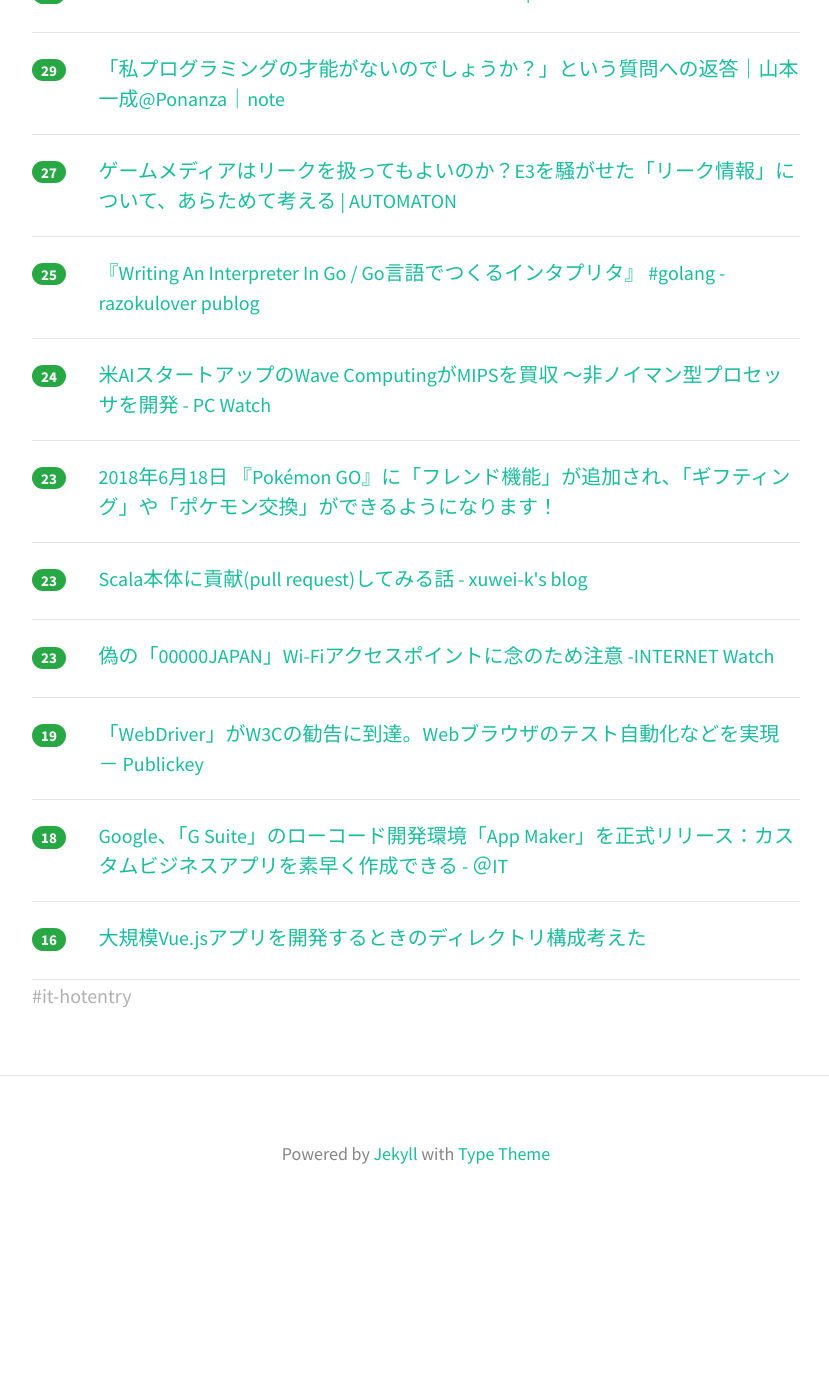
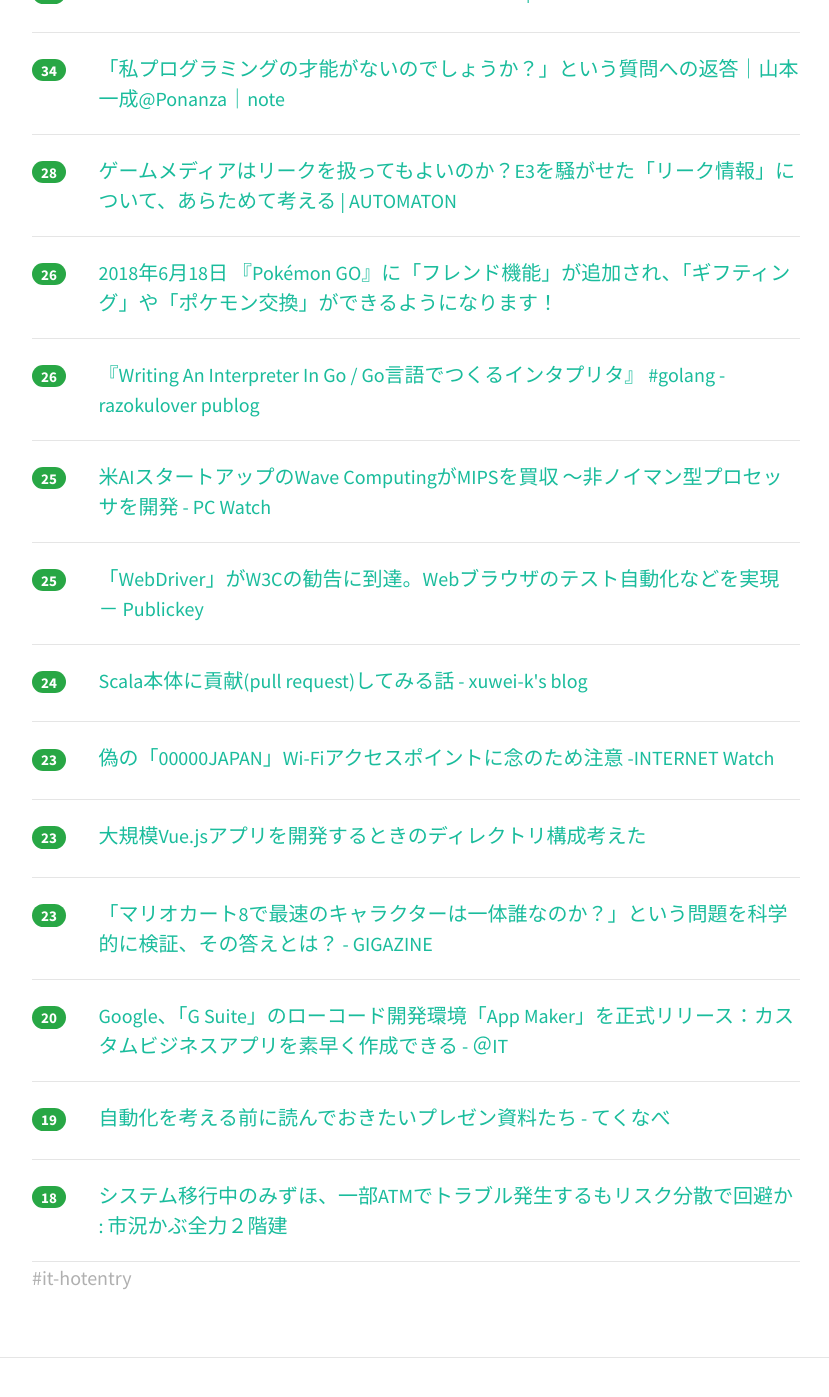
Before and after one commit to yatta47/hatena-matome-site, a Jekyll site: the page built from _posts/2018-06-19-hatena.md, in a window 1280 px wide and 1400 px high, scrolled down 419 px. Shown: the top 1397 px of the window, without its empty margins (224-1053 px from the left). Built offline with Jekyll 4.4.1, drawn with Linux system fonts in a browser that asks for light colours; nearby versions of some CDN libraries; before the commit the page ends 1650 px from its top, so only the background shows below that; some of the changed text lies outside the part shown.

Commit message:
Updated 2018-06-19

```diff
--- a/_posts/2018-06-19-hatena.md
+++ b/_posts/2018-06-19-hatena.md
@@ -1,43 +1,48 @@
 ---
 layout: post
 title:  "2018-06-19 はてぶIT"
-date:   2018-06-19 07:01:15
+date:   2018-06-19 08:00:48
 tags: [it-hotentry]
 ---
-11 件のデータあり
+14 件のデータあり
 
 <hr><div class="row">
-<div class="col-1"><span class="badge badge-pill badge-success h2">33</span></div>
+<div class="col-1"><span class="badge badge-pill badge-success h2">41</span></div>
 <div class="col-11"><a href='http://blog.animereview.jp/slack-new-office/' target='_blank'>Slack新社屋で使われているクラウドサービス達 | ロードバランスすだちくん</a></div>
 </div>
 <hr>
 <div class="row">
-<div class="col-1"><span class="badge badge-pill badge-success h2">29</span></div>
+<div class="col-1"><span class="badge badge-pill badge-success h2">34</span></div>
 <div class="col-11"><a href='https://note.mu/issei_y/n/n76af7f3d46e4' target='_blank'>「私プログラミングの才能がないのでしょうか？」という質問への返答｜山本 一成@Ponanza｜note</a></div>
 </div>
 <hr>
 <div class="row">
-<div class="col-1"><span class="badge badge-pill badge-success h2">27</span></div>
+<div class="col-1"><span class="badge badge-pill badge-success h2">28</span></div>
 <div class="col-11"><a href='http://jp.automaton.am/articles/columnjp/20180618-70379/' target='_blank'>ゲームメディアはリークを扱ってもよいのか？E3を騒がせた「リーク情報」について、あらためて考える | AUTOMATON</a></div>
 </div>
 <hr>
 <div class="row">
-<div class="col-1"><span class="badge badge-pill badge-success h2">25</span></div>
+<div class="col-1"><span class="badge badge-pill badge-success h2">26</span></div>
+<div class="col-11"><a href='https://pokemongolive.com/post/friendsandtrading/' target='_blank'>2018年6月18日 『Pokémon GO』に「フレンド機能」が追加され、「ギフティング」や「ポケモン交換」ができるようになります！</a></div>
+</div>
+<hr>
+<div class="row">
+<div class="col-1"><span class="badge badge-pill badge-success h2">26</span></div>
 <div class="col-11"><a href='https://razokulover.hateblo.jp/entry/2018/06/18/121105' target='_blank'>『Writing An Interpreter In Go / Go言語でつくるインタプリタ』 #golang - razokulover publog</a></div>
 </div>
 <hr>
 <div class="row">
-<div class="col-1"><span class="badge badge-pill badge-success h2">24</span></div>
+<div class="col-1"><span class="badge badge-pill badge-success h2">25</span></div>
 <div class="col-11"><a href='https://pc.watch.impress.co.jp/docs/news/1128108.html' target='_blank'>米AIスタートアップのWave ComputingがMIPSを買収 ～非ノイマン型プロセッサを開発 - PC Watch</a></div>
 </div>
 <hr>
 <div class="row">
-<div class="col-1"><span class="badge badge-pill badge-success h2">23</span></div>
-<div class="col-11"><a href='https://pokemongolive.com/post/friendsandtrading/' target='_blank'>2018年6月18日 『Pokémon GO』に「フレンド機能」が追加され、「ギフティング」や「ポケモン交換」ができるようになります！</a></div>
+<div class="col-1"><span class="badge badge-pill badge-success h2">25</span></div>
+<div class="col-11"><a href='https://www.publickey1.jp/blog/18/webdriverw3cweb.html' target='_blank'>「WebDriver」がW3Cの勧告に到達。Webブラウザのテスト自動化などを実現 － Publickey</a></div>
 </div>
 <hr>
 <div class="row">
-<div class="col-1"><span class="badge badge-pill badge-success h2">23</span></div>
+<div class="col-1"><span class="badge badge-pill badge-success h2">24</span></div>
 <div class="col-11"><a href='https://xuwei-k.hatenablog.com/entry/2018/06/18/163043' target='_blank'>Scala本体に貢献(pull request)してみる話 - xuwei-k's blog</a></div>
 </div>
 <hr>
@@ -47,17 +52,27 @@ tags: [it-hotentry]
 </div>
 <hr>
 <div class="row">
+<div class="col-1"><span class="badge badge-pill badge-success h2">23</span></div>
+<div class="col-11"><a href='https://qiita.com/wonohe/items/529321475d68b9191036' target='_blank'>大規模Vue.jsアプリを開発するときのディレクトリ構成考えた</a></div>
+</div>
+<hr>
+<div class="row">
+<div class="col-1"><span class="badge badge-pill badge-success h2">23</span></div>
+<div class="col-11"><a href='https://gigazine.net/news/20180618-best-character-mario-kart/' target='_blank'>「マリオカート8で最速のキャラクターは一体誰なのか？」という問題を科学的に検証、その答えとは？ - GIGAZINE</a></div>
+</div>
+<hr>
+<div class="row">
+<div class="col-1"><span class="badge badge-pill badge-success h2">20</span></div>
+<div class="col-11"><a href='http://www.atmarkit.co.jp/ait/articles/1806/18/news068.html' target='_blank'>Google、「G Suite」のローコード開発環境「App Maker」を正式リリース：カスタムビジネスアプリを素早く作成できる - ＠IT</a></div>
+</div>
+<hr>
+<div class="row">
 <div class="col-1"><span class="badge badge-pill badge-success h2">19</span></div>
-<div class="col-11"><a href='https://www.publickey1.jp/blog/18/webdriverw3cweb.html' target='_blank'>「WebDriver」がW3Cの勧告に到達。Webブラウザのテスト自動化などを実現 － Publickey</a></div>
+<div class="col-11"><a href='https://tekunabe.hatenablog.jp/entry/2018/06/18/163310' target='_blank'>自動化を考える前に読んでおきたいプレゼン資料たち - てくなべ</a></div>
 </div>
 <hr>
 <div class="row">
 <div class="col-1"><span class="badge badge-pill badge-success h2">18</span></div>
-<div class="col-11"><a href='http://www.atmarkit.co.jp/ait/articles/1806/18/news068.html' target='_blank'>Google、「G Suite」のローコード開発環境「App Maker」を正式リリース：カスタムビジネスアプリを素早く作成できる - ＠IT</a></div>
+<div class="col-11"><a href='http://kabumatome.doorblog.jp/archives/65920793.html' target='_blank'>システム移行中のみずほ、一部ATMでトラブル発生するもリスク分散で回避か : 市況かぶ全力２階建</a></div>
 </div>
 <hr>
-<div class="row">
-<div class="col-1"><span class="badge badge-pill badge-success h2">16</span></div>
-<div class="col-11"><a href='https://qiita.com/wonohe/items/529321475d68b9191036' target='_blank'>大規模Vue.jsアプリを開発するときのディレクトリ構成考えた</a></div>
-</div>
-<hr>
```
